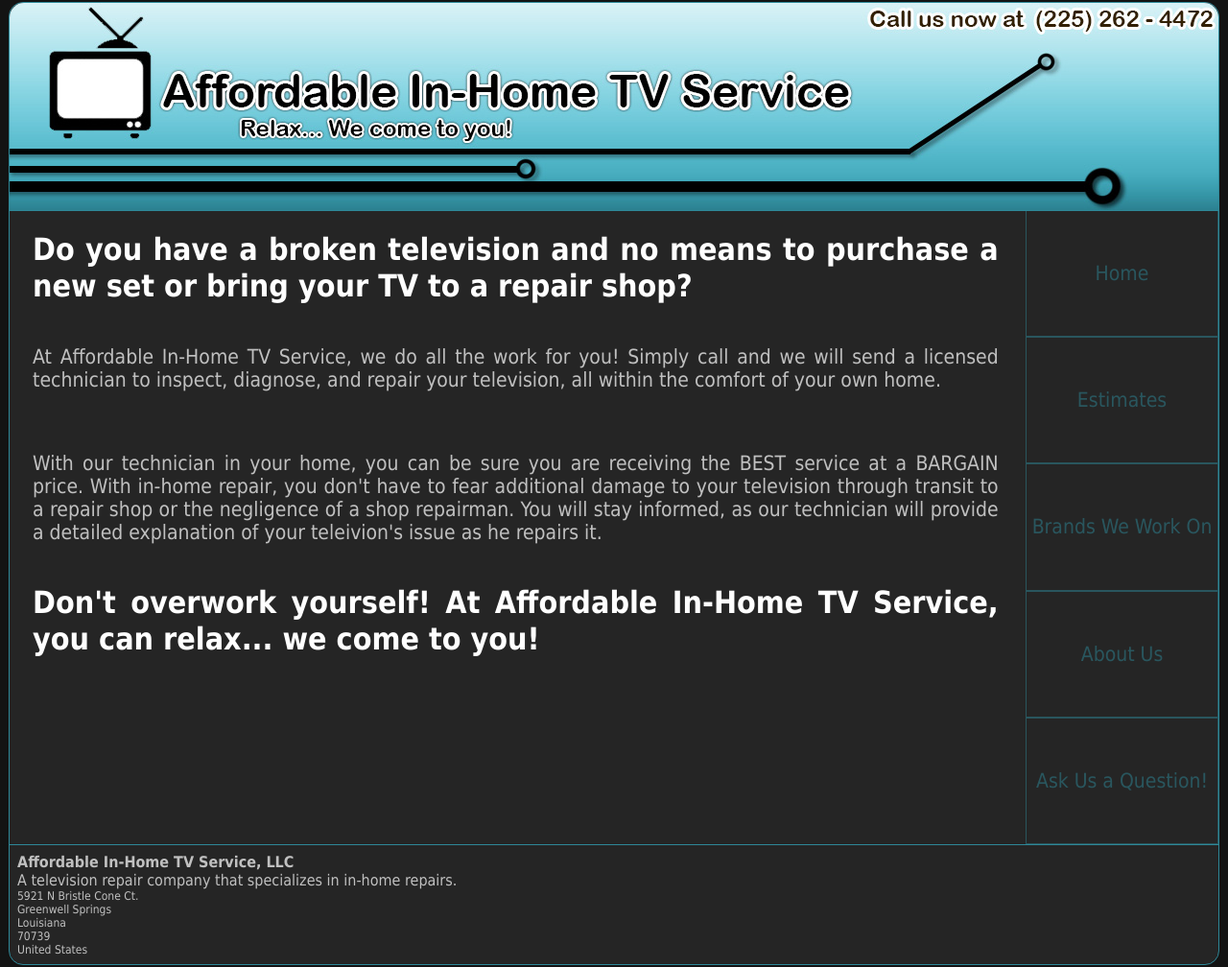
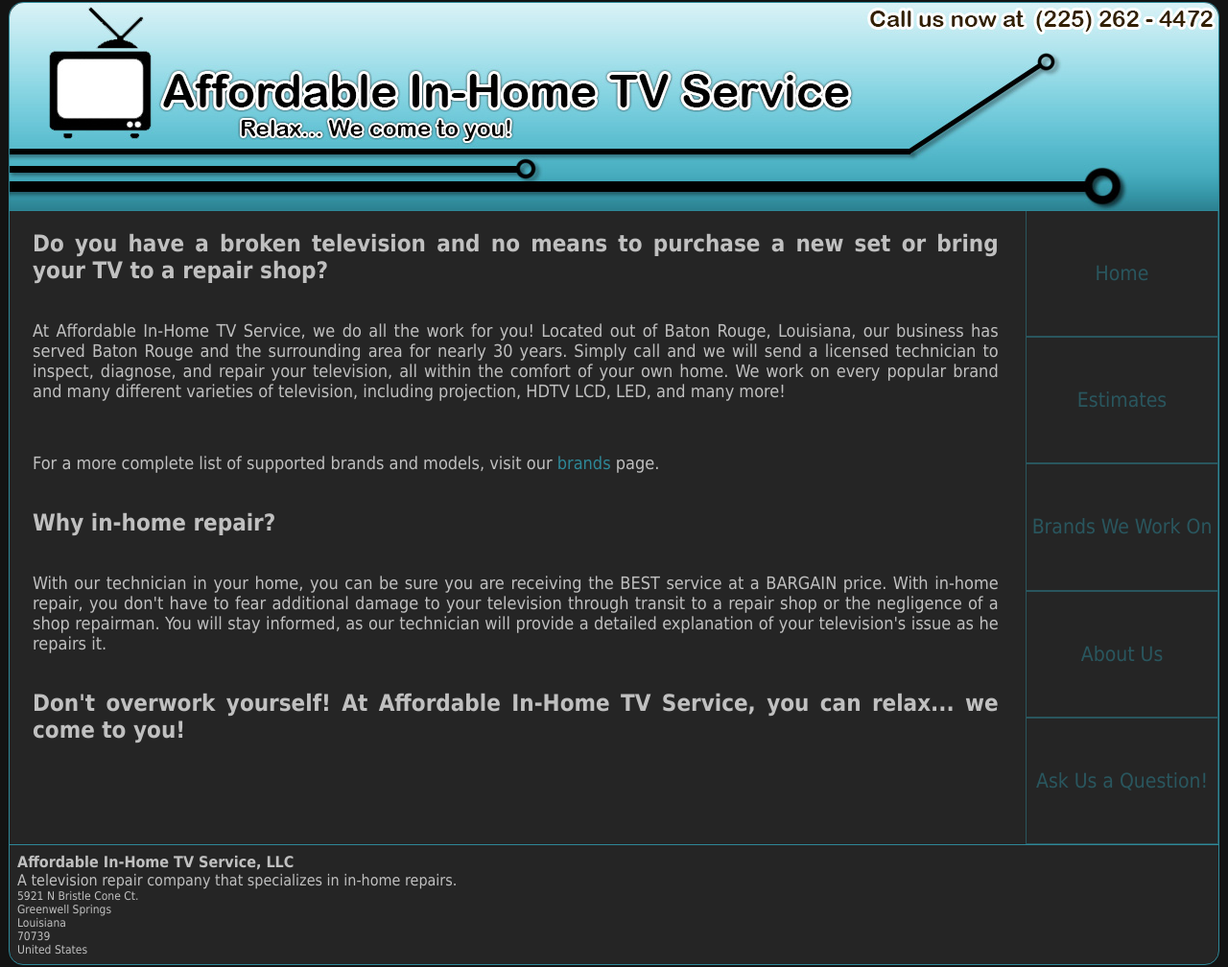
Before and after one commit to Croge32/Website, a PHP site: page / in a window 1280 px wide. Shown: the whole page at 96% size. Run offline with PHP 8.4, Linux system fonts and the light colour scheme; some libraries are stand-ins or nearby versions.

Commit message:
added text and reformatted slightly

```diff
--- a/css/mystyle.css
+++ b/css/mystyle.css
@@ -14,7 +14,6 @@
 	PAGE CONTAINER: formatting of area where all content will reside;
 	HEADERBAR: Area where website banner resides;
 	HEADERBAR IMAGE: Formatting for actual banner image;
-	RIGHT BANNER: Moves div to the right screen and allows for formatting of navigation buttons;
 	SIDEBUTTONS: Formats the navigation buttons themselves;
 	BUTTON LINKS: Determines the link attributes of the navigation buttons;
 ===================================================================================================
@@ -49,15 +48,10 @@ html, body{
 	border-radius: 0.938em 0.938em 0 0;
 	width: 100%;
 }
-/*
-#rightbanner{
-	position: relative;
-	float: right;
-	padding-left: 1.8em;
-}
-*/
+
 .sidebuttons{
 	position: relative;
+	background-color: #252525;
 	clear: both;
 	float: right;
 	margin-left: 1.35em;
@@ -97,12 +91,12 @@ a.buttonlinks:visited{color: #2e8898;}
 	border-top: 1px solid #2e8898;
 }
 
-#maincontentHome h1 {
-	color: white;
+#maincontentHome h2 {
+	color: #c0c0c0;
 }
 
 #maincontentHome p {
-	font-size: 21px;
+	font-size: 18px;
 	padding-top: 1em;
 	padding-bottom: 1em;
 }
--- a/estimates.php
+++ b/estimates.php
@@ -4,7 +4,7 @@
 	<?php include('skeleton.php'); ?>
 
 	<div id="maincontentEstimates">
-			<h2>We work primarily within the Baton Rouge area and some surrounding cities.</h2>
+			<h1>We work primarily within the Baton Rouge area and some surrounding cities.</h2>
 
 			<h3>In Baton Rouge, we service zip codes:</h3>
 				70801, 70802, 70803, 70804, 70806, 70807, 70808, 70809, 70810, 70811, 70812, 70813, 70814, 70815, 70816,
@@ -22,7 +22,7 @@
 
 			<h3>We also will come out to Walker, Zachary, Prairieville, Port Allen, Brusly, and Addis.</h3>
 
-			<h1 style="padding-top: 1em">
+			<h2 style="padding-top: 1em">
 				For estimates on the cost of service in your area, give us a call at (225) 262-4472.</h1>
 	</div>
 
--- a/home.php
+++ b/home.php
@@ -4,16 +4,22 @@
 	<?php include('skeleton.php'); ?>
 
 	<div id="maincontentHome">
-		<h1>Do you have a broken television and no means to purchase a new set or bring your TV to a repair shop?</h1>
+		<h2>Do you have a broken television and no means to purchase a new set or bring your TV to a repair shop?</h1>
 
-		<p>At Affordable In-Home TV Service, we do all the work for you! Simply call and we will send a licensed technician to inspect, diagnose,
-		and repair your television, all within the comfort of your own home.</p>
+			<p>At Affordable In-Home TV Service, we do all the work for you! Located out of Baton Rouge, Louisiana, our business has served Baton Rouge and the surrounding area for nearly 30 years.
+			Simply call and we will send a licensed technician to inspect, diagnose, and repair your television, all within the comfort of your own home. We work on every popular brand and many different
+			varieties of television, including projection, HDTV LCD, LED, and many more!</p>
 
-		<p>With our technician in your home, you can be sure you are receiving the BEST service at a BARGAIN price. With in-home repair, you don't have to fear
-		additional damage to your television through transit to a repair shop or the negligence of a shop repairman. You will stay informed, as our technician will provide a detailed explanation
-		of your teleivion's issue as he repairs it.</p>
+			<p>For a more complete list of supported brands and models, visit our <a href="models.php" style="text-decoration: none; color: #2e8898">brands</a> page.
+		<h2> Why in-home repair?</h2>
 
-		<h1>Don't overwork yourself! At Affordable In-Home TV Service, you can relax... we come to you!</h1>
+			<p>With our technician in your home, you can be sure you are receiving the BEST service at a BARGAIN price. With in-home repair, you don't have to fear
+			additional damage to your television through transit to a repair shop or the negligence of a shop repairman. You will stay informed, as our technician will provide a detailed explanation
+			of your television's issue as he repairs it.</p>
+
+		<h2>Don't overwork yourself! At Affordable In-Home TV Service, you can relax... we come to you!</h1>
+
+			<p>
 	</div>
 
 	<?php include('footer.php'); ?>
--- a/js/script.js
+++ b/js/script.js
@@ -4,6 +4,6 @@ $(document).ready(function() {
 	});
 
 	$('.sidebuttons').mouseleave(function(){
-		$(this).fadeTo('fast', 0.5);
+		$(this).fadeTo('fast', .5);
 	});
 });
--- a/skeleton.php
+++ b/skeleton.php
@@ -5,7 +5,7 @@
 	<script src="http://code.jquery.com/jquery-migrate-1.2.1.min.js"></script>
 	<script type="text/javascript" src="js/script.js"></script>
 	<title>Affordable In-Home TV Service | Broken TV? We Come to You!</title>
-	<meta name="Affordable In-Home TV Service" content="Broken TV? Don't take it to the shop! Call us at (225) 262-4473 and we'll come to you!"
+	<meta name="Affordable In-Home TV Service" content="Broken TV? Don't take it to the shop! Call us at (225) 262-4473 and we'll come to you!">
 </head>
 <body>
 	<?php include_once("analyticstracking.php") ?>
```
